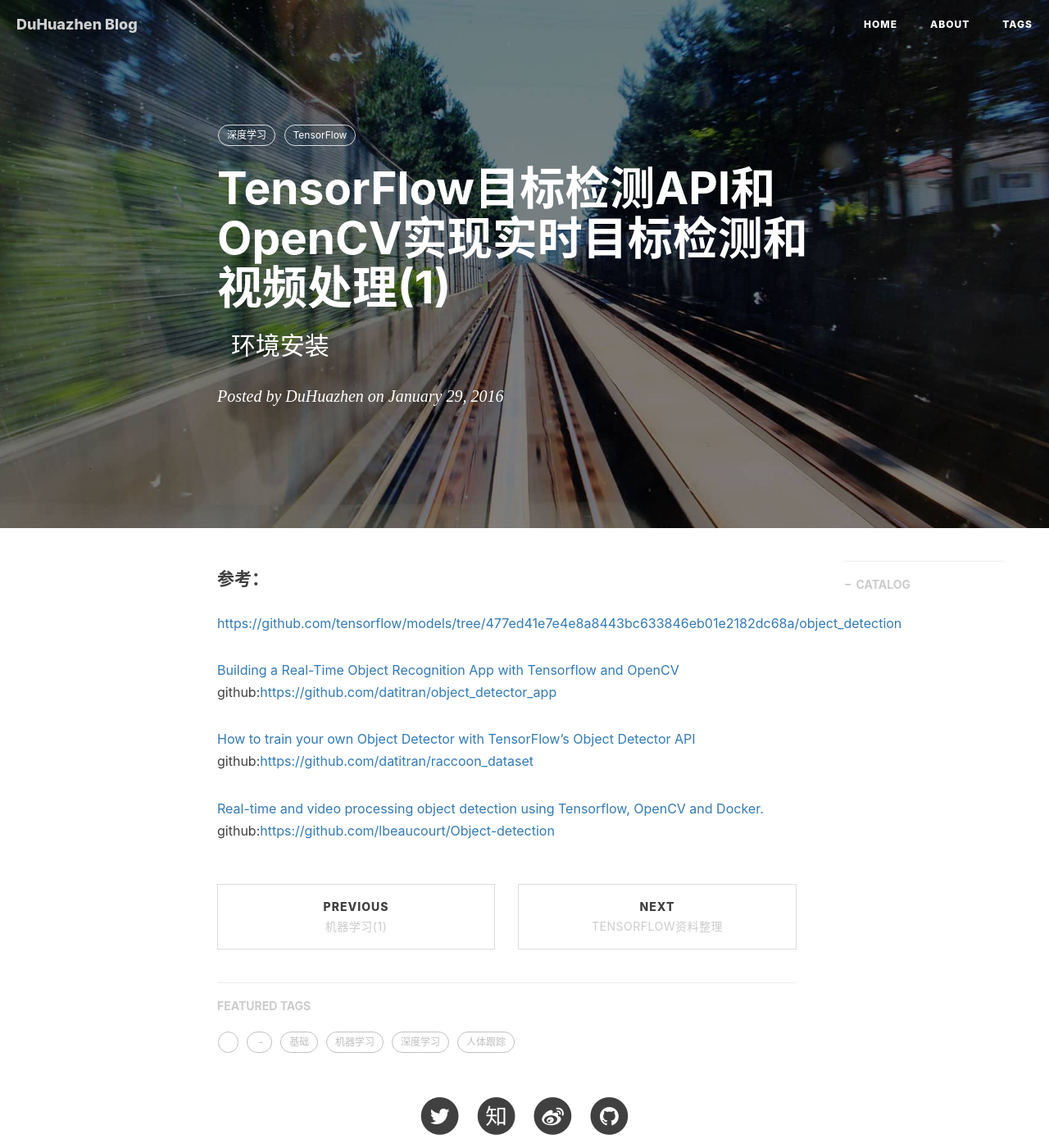
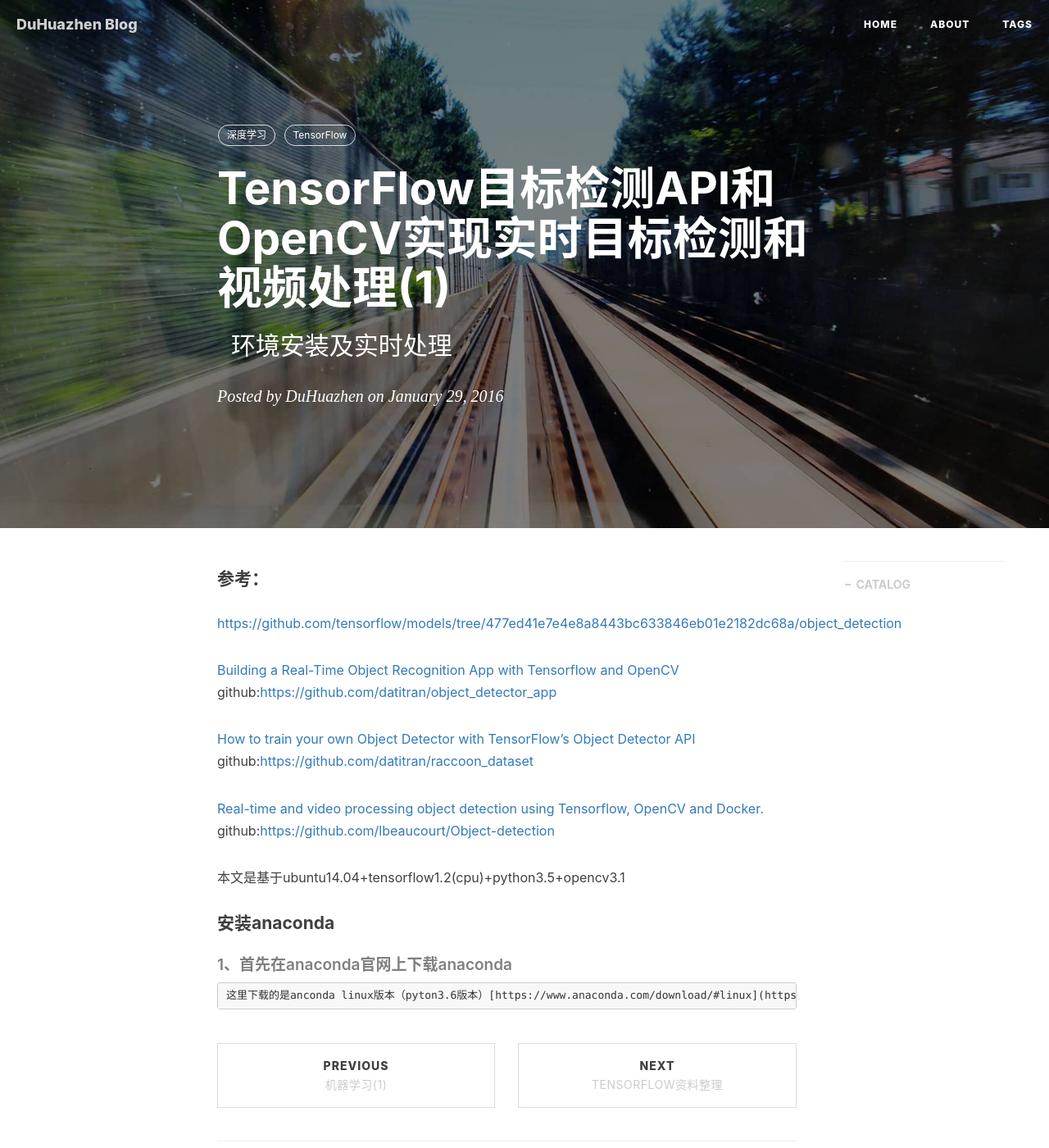
Before and after one commit to duhuazhen/duhuazhen.github.io, a Jekyll site: the page built from _posts/2018-3-25-object-detection.markdown, in a window 1280 px wide and 1400 px high. Shown: the whole window at 82% size. Built offline with Jekyll 4.4.1, drawn with Linux system fonts in a browser that asks for light colours; nearby versions of some CDN libraries; comment, search, counter and statistics services are not loaded.

Commit message:
Update 2018-3-25-object-detection.markdown

```diff
--- a/_posts/2018-3-25-object-detection.markdown
+++ b/_posts/2018-3-25-object-detection.markdown
@@ -1,7 +1,7 @@
 ---
 layout:     post
 title:      TensorFlow目标检测API和OpenCV实现实时目标检测和视频处理(1)
-subtitle:   环境安装
+subtitle:   环境安装及实时处理
 date:       2016-01-29 12:00:00
 author:     "DuHuazhen"
 header-img: "img/post-bg-2015.jpg"
@@ -22,3 +22,8 @@
 
 [Real-time and video processing object detection using Tensorflow, OpenCV and Docker.](https://towardsdatascience.com/real-time-and-video-processing-object-detection-using-tensorflow-opencv-and-docker-2be1694726e5)
 github:[https://github.com/lbeaucourt/Object-detection](https://github.com/lbeaucourt/Object-detection)
+
+本文是基于ubuntu14.04+tensorflow1.2(cpu)+python3.5+opencv3.1
+#### 安装anaconda
+##### 1、首先在anaconda官网上下载anaconda
+    这里下载的是anconda linux版本（pyton3.6版本）[https://www.anaconda.com/download/#linux](https://www.anaconda.com/download/#linux)， 另外安装了python3.5的环境[https://conda.io/docs/user-guide/tasks/manage-python.html](https://conda.io/docs/user-guide/tasks/manage-python.html)，
```
